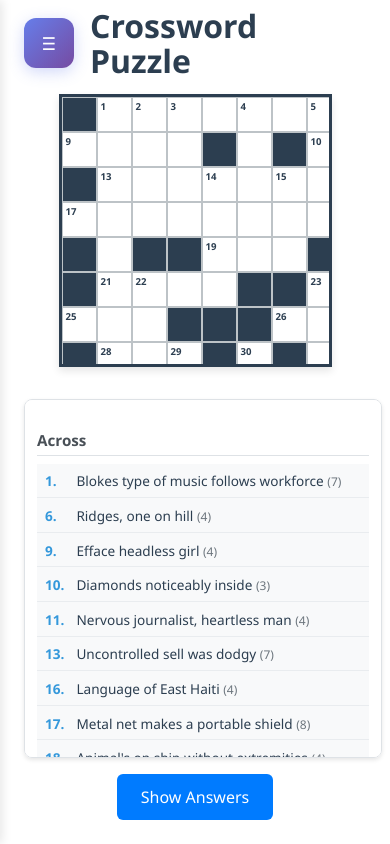
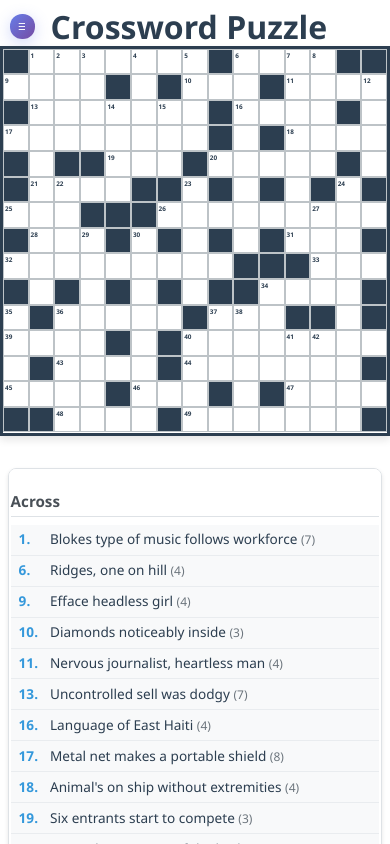
Before and after one commit to timwtuck/crossword, a React (Vite) app: page / in a window 390 px wide. Built offline with nearby package versions, Linux system fonts and the light colour scheme.

Commit message:
fixed styling for all screen sizes

```diff
--- a/src/App.css
+++ b/src/App.css
@@ -103,6 +103,31 @@
   height: calc(100vh - 180px);
 }
 
+/* Responsive design for smaller screens */
+@media (max-width: 768px) {
+  .crossword-container {
+    flex-direction: column;
+    height: auto;
+    gap: 1rem;
+  }
+
+  .app-header {
+    padding: 0 0.5rem;
+    margin-bottom: 0.5rem;
+  }
+
+  .crossword-app h1 {
+    font-size: 1.4rem;
+  }
+
+  .menu-toggle {
+    padding: 0.5rem 0.75rem;
+    font-size: 1rem;
+    min-width: 45px;
+    height: 45px;
+  }
+}
+
 /* Crossword Grid */
 .crossword-grid {
   display: flex;
@@ -113,7 +138,61 @@
   outline: none;
   width: min(70vw, calc(100vh - 200px));
   height: min(70vw, calc(100vh - 200px));
-  overflow: hidden;
+}
+
+/* Responsive crossword grid */
+@media (max-width: 768px) {
+  .crossword-grid {
+    width: 100% !important;
+    height: min(100vw, calc(100vh - 200px)) !important;
+    max-width: 100% !important;
+    order: 1;
+    overflow: visible;
+  }
+}
+
+/* Specific fix for 700px-768px range where bottom row gets cut off */
+@media (min-width: 700px) and (max-width: 768px) {
+  .crossword-grid {
+    height: min(100vw, calc(100vh - 150px)) !important;
+    overflow: visible;
+  }
+
+  .crossword-container {
+    height: auto;
+    min-height: calc(100vh - 100px);
+  }
+}
+
+/* Extra small screens - ensure crossword always fits */
+@media (max-width: 480px) {
+  .crossword-grid {
+    width: min(100vw, calc(100vh - 120px)) !important;
+    height: min(100vw, calc(100vh - 120px)) !important;
+    max-width: min(100vw, calc(100vh - 120px)) !important;
+    max-height: min(100vw, calc(100vh - 120px)) !important;
+  }
+
+  .crossword-container {
+    height: auto;
+    min-height: calc(100vh - 80px);
+  }
+
+  .app-header {
+    padding: 0.3rem 0.5rem;
+    margin-bottom: 0.3rem;
+  }
+
+  .crossword-app h1 {
+    font-size: 1.2rem;
+  }
+
+  .menu-toggle {
+    padding: 0.4rem 0.6rem;
+    font-size: 0.9rem;
+    min-width: 40px;
+    height: 40px;
+  }
 }
 
 .crossword-row {
@@ -136,6 +215,8 @@
   font-size: 1.2rem;
   font-weight: bold;
   aspect-ratio: 1;
+  min-width: 0;
+  min-height: 0;
 }
 
 .crossword-cell:hover:not(.blocked) {
@@ -210,10 +291,254 @@
   box-shadow: 0 2px 4px rgba(0, 0, 0, 0.1);
   height: calc(100vh - 180px);
   overflow-y: auto;
-  flex: 1;
+  flex: 0 0 auto;
   text-align: left;
   margin-left: 1rem;
-  min-width: 50vw;
+  min-width: 30vw;
+  max-width: 45vw;
+}
+
+/* Responsive clues section */
+@media (max-width: 768px) {
+  .clues-section {
+    margin-left: 0;
+    min-width: 100%;
+    height: auto;
+    max-height: calc(100vh - 400px);
+    order: 2;
+  }
+
+  .sliding-menu {
+    width: 280px;
+  }
+
+  .crossword-tabs {
+    gap: 0.3rem;
+  }
+
+  .crossword-tab {
+    padding: 0.6rem 0.8rem;
+    font-size: 0.85rem;
+  }
+}
+
+/* Extra small screens - optimize clues section */
+@media (max-width: 480px) {
+  .clues-section {
+    max-height: calc(100vh - 250px);
+    padding: 0.3rem 0.5rem;
+  }
+
+  .clues-group h4 {
+    font-size: 0.9rem;
+    margin-bottom: 0.3rem;
+  }
+
+  .clue {
+    padding: 0.2rem 0.4rem;
+    font-size: 0.85rem;
+  }
+
+  .clue-number {
+    font-size: 0.8rem;
+  }
+}
+
+/* Ultra small screens - prioritize crossword visibility */
+@media (max-width: 400px) {
+  .crossword-grid {
+    width: min(100vw, calc(100vh - 80px)) !important;
+    height: min(100vw, calc(100vh - 80px)) !important;
+    max-width: min(100vw, calc(100vh - 80px)) !important;
+    max-height: min(100vw, calc(100vh - 80px)) !important;
+  }
+
+  .clues-section {
+    max-height: calc(100vh - 180px);
+    padding: 0.2rem 0.3rem;
+  }
+
+  .app-header {
+    padding: 0.2rem 0.3rem;
+    margin-bottom: 0.2rem;
+  }
+
+  .crossword-app h1 {
+    font-size: 1rem;
+  }
+
+  .menu-toggle {
+    padding: 0.3rem 0.5rem;
+    font-size: 0.8rem;
+    min-width: 35px;
+    height: 35px;
+  }
+}
+
+/* Extra ultra small screens - maximum space for crossword */
+@media (max-width: 375px) {
+  .crossword-grid {
+    width: min(100vw, calc(100vh - 30px)) !important;
+    height: min(100vw, calc(100vh - 30px)) !important;
+    max-width: min(100vw, calc(100vh - 30px)) !important;
+    max-height: min(100vw, calc(100vh - 30px)) !important;
+  }
+
+  .crossword-cell {
+    font-size: 0.9rem;
+    min-width: 0;
+    min-height: 0;
+    aspect-ratio: 1;
+  }
+
+  .cell-number {
+    font-size: 0.4rem;
+    font-weight: 900;
+    top: 1px;
+    left: 1px;
+    padding: 0;
+    margin: 0;
+    line-height: 1;
+  }
+
+  .cell-letter {
+    font-size: 0.9rem;
+  }
+
+  .clues-section {
+    max-height: calc(100vh - 130px);
+    padding: 0.1rem 0.2rem;
+  }
+
+  .app-header {
+    padding: 0.1rem 0.2rem;
+    margin-bottom: 0.1rem;
+  }
+
+  .crossword-app h1 {
+    font-size: 0.9rem;
+  }
+
+  .menu-toggle {
+    padding: 0.2rem 0.4rem;
+    font-size: 0.7rem;
+    min-width: 30px;
+    height: 30px;
+  }
+
+  .clues-group h4 {
+    font-size: 0.8rem;
+    margin-bottom: 0.2rem;
+  }
+
+  .clue {
+    padding: 0.1rem 0.3rem;
+    font-size: 0.8rem;
+  }
+
+  .clue-number {
+    font-size: 0.75rem;
+  }
+
+  .crossword-container {
+    gap: 0.5rem;
+  }
+
+  .instructions {
+    display: none;
+  }
+
+  .controls {
+    padding: 0.2rem;
+    font-size: 0.8rem;
+  }
+}
+
+/* Extreme small screens - absolute minimum space */
+@media (max-width: 380px) {
+  .crossword-grid {
+    width: min(100vw, calc(100vh - 20px)) !important;
+    height: min(100vw, calc(100vh - 20px)) !important;
+    max-width: min(100vw, calc(100vh - 20px)) !important;
+    max-height: min(100vw, calc(100vh - 20px)) !important;
+  }
+
+  .crossword-cell {
+    font-size: 0.8rem;
+    min-width: 0;
+    min-height: 0;
+    aspect-ratio: 1;
+  }
+
+  .cell-number {
+    font-size: 0.4rem;
+    font-weight: 900;
+    top: 1px;
+    left: 1px;
+    padding: 0;
+    margin: 0;
+    line-height: 1;
+  }
+
+  .cell-letter {
+    font-size: 0.8rem;
+  }
+}
+
+/* Specific breakpoint for 370px screens */
+@media (max-width: 375px) and (min-width: 360px) {
+  .crossword-grid {
+    width: 350px !important;
+    height: 350px !important;
+    max-width: 350px !important;
+    max-height: 350px !important;
+  }
+}
+
+  .crossword-cell {
+    font-size: 0.8rem;
+    min-width: 0;
+    min-height: 0;
+    aspect-ratio: 1;
+  }
+
+  .cell-number {
+    font-size: 0.6rem;
+  }
+
+  .cell-letter {
+    font-size: 0.8rem;
+  }
+
+  .clues-section {
+    max-height: calc(100vh - 120px);
+    padding: 0.05rem 0.1rem;
+  }
+
+  .app-header {
+    padding: 0.05rem 0.1rem;
+    margin-bottom: 0.05rem;
+  }
+
+  .crossword-app h1 {
+    font-size: 0.8rem;
+  }
+
+  .menu-toggle {
+    padding: 0.1rem 0.3rem;
+    font-size: 0.6rem;
+    min-width: 25px;
+    height: 25px;
+  }
+
+  .crossword-container {
+    gap: 0.2rem;
+  }
+
+  .controls {
+    padding: 0.1rem;
+    font-size: 0.7rem;
+  }
 }
 
 .clues-group {
@@ -224,6 +549,26 @@
 
 .clues-group:last-child {
   margin-bottom: 0;
+}
+
+/* Medium screens - optimize space distribution */
+@media (min-width: 769px) and (max-width: 1199px) {
+  .crossword-container {
+    gap: 1rem;
+  }
+
+  .crossword-grid {
+    width: min(60vw, calc(100vh - 200px));
+    height: min(60vw, calc(100vh - 200px));
+    max-width: min(60vw, calc(100vh - 200px));
+    max-height: min(60vw, calc(100vh - 200px));
+  }
+
+  .clues-section {
+    min-width: 35vw;
+    max-width: 40vw;
+    flex: 0 0 auto;
+  }
 }
 
 /* Side by side layout for clues when there's enough space */
@@ -408,8 +753,6 @@
   }
 
   .crossword-cell {
-    width: 40px;
-    height: 40px;
     font-size: 1rem;
   }
 
@@ -424,8 +767,6 @@
 
 @media (max-width: 480px) {
   .crossword-cell {
-    width: 35px;
-    height: 35px;
     font-size: 0.9rem;
   }
 
@@ -434,7 +775,10 @@
   }
 
   .cell-number {
-    font-size: 0.6rem;
+    font-size: 0.4rem;
+    font-weight: 900;
+    top: 1px;
+    left: 1px;
   }
 }
 
--- a/src/App.tsx
+++ b/src/App.tsx
@@ -425,7 +425,9 @@ function App() {
                     <span className="cell-number">{cell.numberValue}</span>
                   )}
                   <span className="cell-letter">
-                    {crosswordState.showAnswers ? cell.answer : cell.letter}
+                    {crosswordState.showAnswers
+                      ? cell.answer.toUpperCase()
+                      : cell.letter}
                   </span>
                 </div>
               ))}
@@ -506,7 +508,7 @@ function App() {
           }
           className="toggle-answers-btn"
         >
-          {crosswordState.showAnswers ? "Hide" : "Show"} Answers
+          {crosswordState.showAnswers ? "HIDE" : "SHOW"} ANSWERS
         </button>
         <div className="progress">
           Progress: {updatedWords.filter((w) => w.isCorrect).length}/
```
